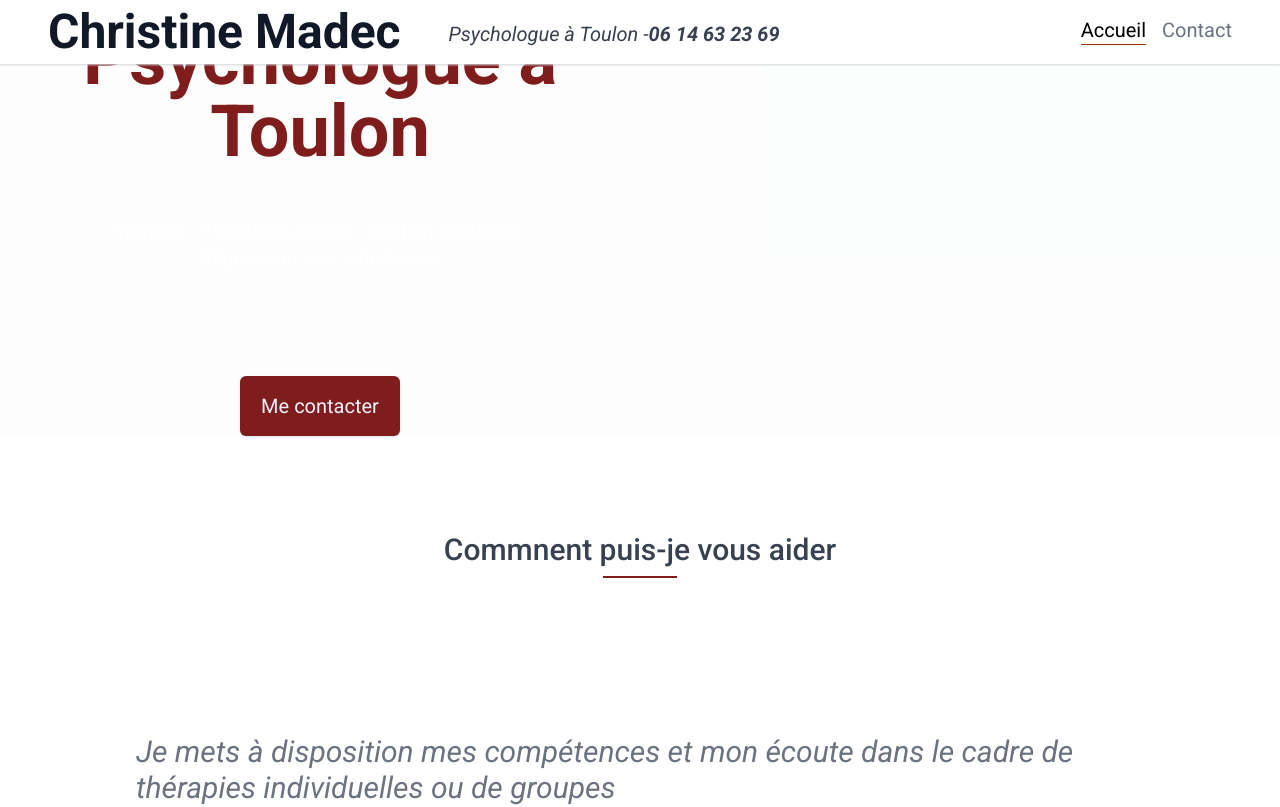
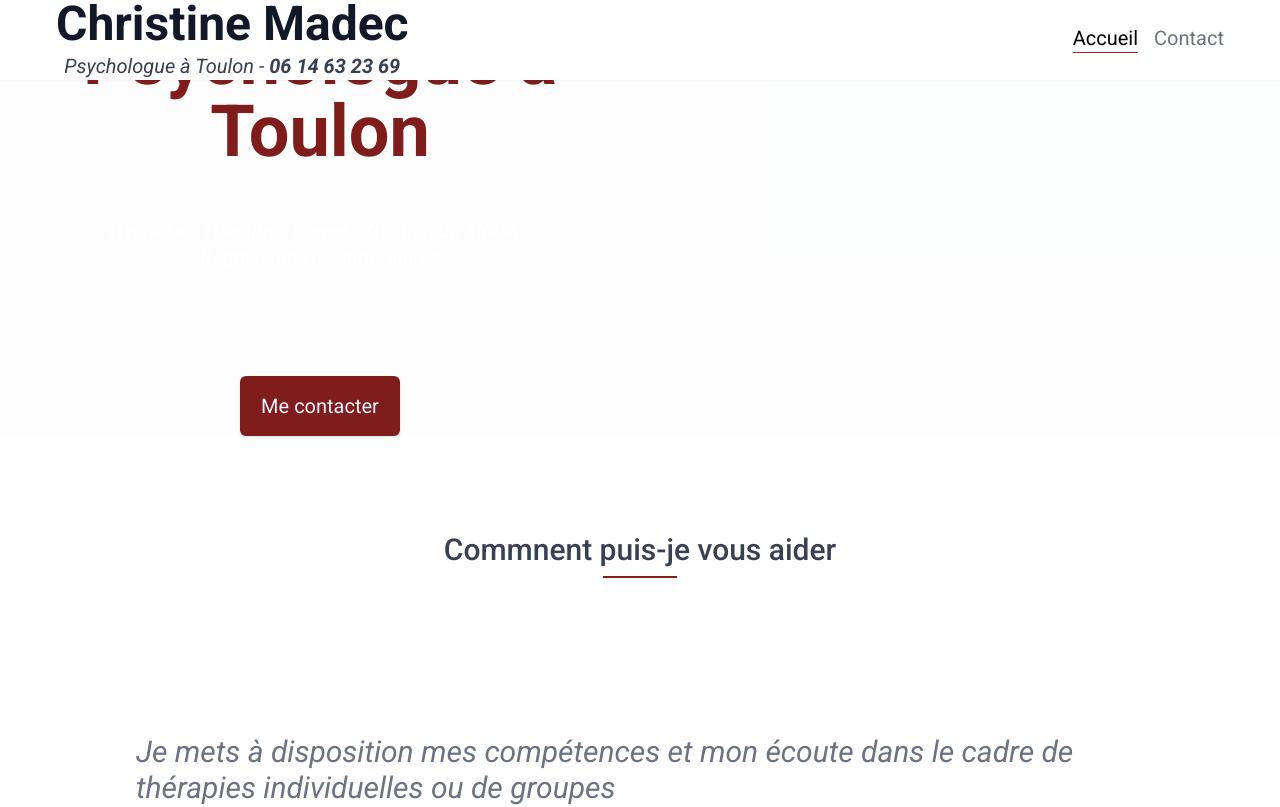
Before and after one commit to Alfred83500/ChristineMadec_psycho, a Next.js app: page / in a window 1280 px wide. Shown: the top 807 px of the page. Built offline with nearby package versions, Linux system fonts and the light colour scheme.

Commit message:
Initial commit from Create Next App

```diff
--- a/components/Navbar/Navbar.js
+++ b/components/Navbar/Navbar.js
@@ -29,11 +29,11 @@ export default function Navbar() {
 
 
     return (
-        <Disclosure as="nav" className="bg-white font-roboto fixed w-full z-50  ">
+        <Disclosure as="nav" className="bg-white font-roboto fixed w-full z-50 p-2  shadow-sm  ">
             {({open}) => (
                 <>
                     <div
-                        className="max-w-full  mx-auto sm:px-6 lg:px-8 shadow-gray-300  shadow-sm  w-full z-50 top-0 bg-white">
+                        className="max-w-full  mx-auto sm:px-6 lg:px-8 shadow-gray-300   w-full z-50 top-0 bg-white">
                         <div className="relative flex items-center h-16 mx-4 ">
                             <div className="absolute right-0 top-3 flex items-center md:hidden">
                                 {/* Mobile menu button*/}
@@ -52,17 +52,17 @@ export default function Navbar() {
                                 <Link rel="stylesheet" href="/">
                                     <a>
                                         <div
-                                            className='flex flex-row  items-center justify-between  '>
+                                            className='flex flex-col  items-center justify-between  '>
                                             <p className='text-gray-900 text-xl text-gray-700 font-semibold sm:text-3xl md:text-4xl lg:text-5xl'>Christine
                                                 Madec</p>
 
-                                            <div className="  justify-start   flex">
+                                            <div className="flex  justify-start   ">
 
 
-                                                <p className="text-md italic text-gray-700 lg:text-xl mt-1 md:ml-12  "><span
-                                                    className="hidden md:inline-block">Psychologue à Toulon -</span>
+                                                <p className="text-md italic text-gray-700 lg:text-xl mt-1   "><span
+                                                    className="hidden md:inline-block">Psychologue à Toulon - </span>
                                                     <span
-                                                        className="font-semibold ml-2 sm:ml-6 md:ml-0">06 14 63 23 69</span>
+                                                        className="font-semibold sm:ml-6 md:ml-0">  06 14 63 23 69</span>
                                                 </p>
 
                                             </div>
```
